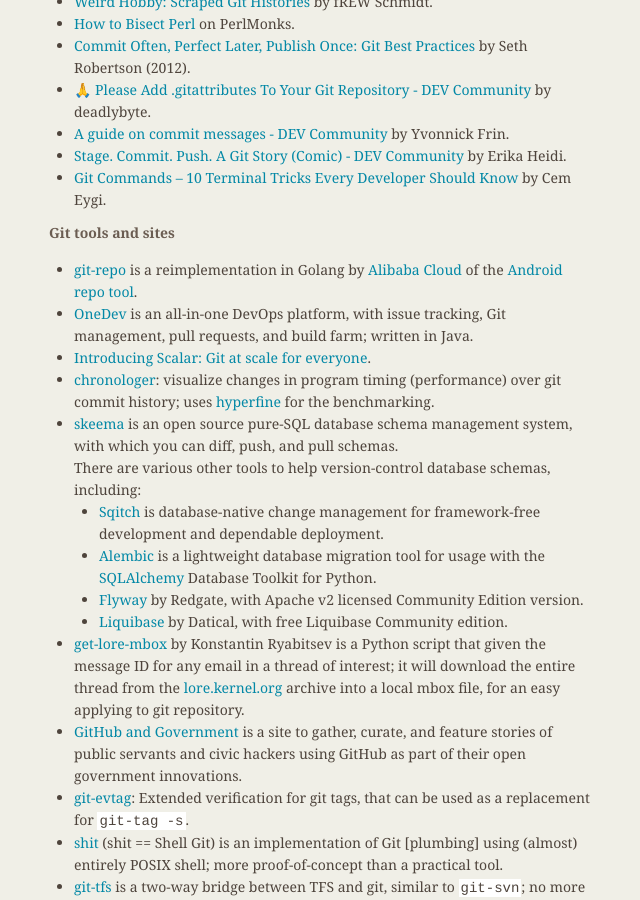
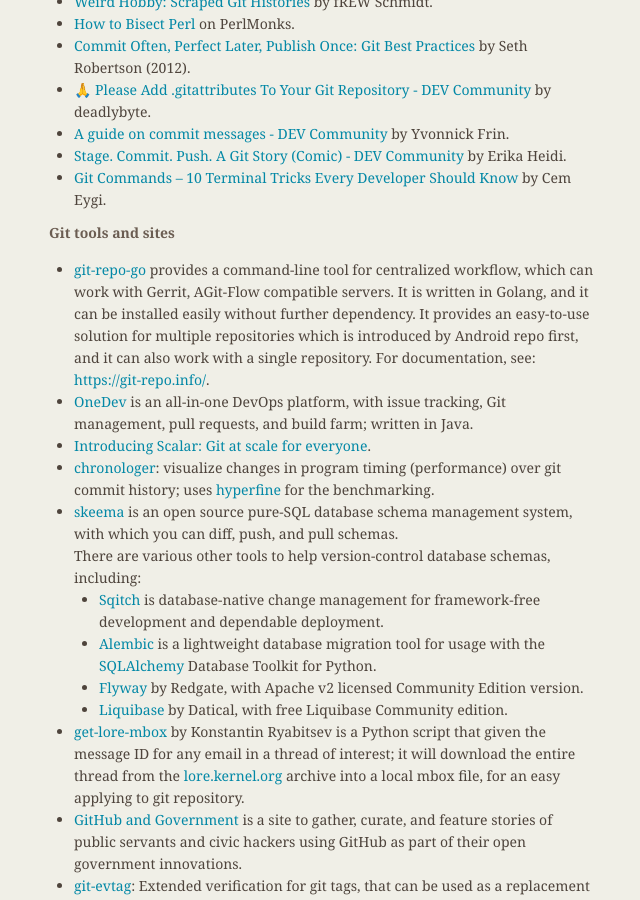
Before and after one commit to git/git.github.io, a Jekyll site: the page built from _posts/2020-02-19-edition-60.markdown, in a window 1280 px wide and 900 px high, scrolled down 6345 px. Shown: the whole window, without its empty margins (485-1125 px from the left). Built offline with Jekyll 4.4.1, drawn with Linux system fonts in a browser that asks for light colours.

Commit message:
Update the introduction of git-repo-go
Signed-off-by: Jiang Xin <worldhello.net@gmail.com>

```diff
--- a/_posts/2020-02-19-edition-60.markdown
+++ b/_posts/2020-02-19-edition-60.markdown
@@ -374,9 +374,12 @@
 
 __Git tools and sites__
 
-* [git-repo](https://github.com/aliyun/git-repo-go) is a
-  reimplementation in Golang by [Alibaba Cloud](https://github.com/aliyun) of the
-  [Android repo tool](https://source.android.com/setup/develop/repo).
+* [git-repo-go](https://github.com/aliyun/git-repo-go) provides a command-line
+  tool for centralized workflow, which can work with Gerrit, AGit-Flow compatible
+  servers. It is written in Golang, and it can be installed easily without further
+  dependency. It provides an easy-to-use solution for multiple repositories
+  which is introduced by Android repo first, and it can also work with
+  a single repository. For documentation, see: [https://git-repo.info/](https://git-repo.info/).
 * [OneDev](https://github.com/theonedev/onedev) is an all-in-one DevOps platform,
   with issue tracking, Git management, pull requests, and build farm;
   written in Java.
```
